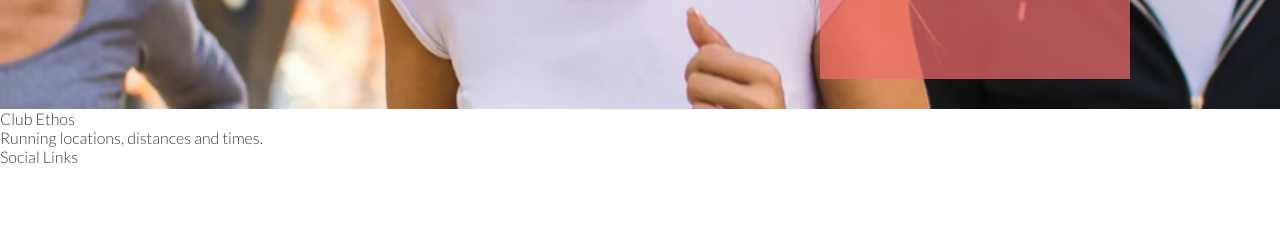
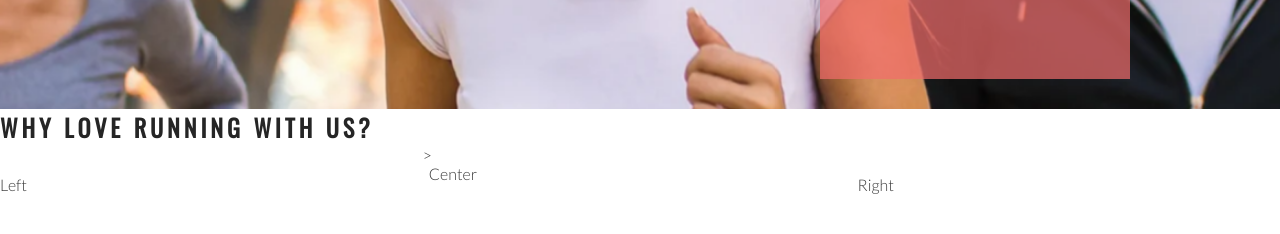
Before and after one commit to allanabailey/love-running, a plain HTML site: page index.html in a window 1280 px wide. Shown: the part 566-800 px from the top of the page. Drawn offline with nearby package versions, Linux system fonts and the light colour scheme.

Commit message:
Add basic club ethos structure

```diff
--- a/assets/css/style.css
+++ b/assets/css/style.css
@@ -23,6 +23,7 @@
 #logo {
     float: left;
     font-size: 280%;
+    margin-left: 30px;
 }
 
 #menu {
@@ -100,3 +101,25 @@
     right: 150px;
     position: absolute;
 }
+
+/* Club Ethos */
+#club-ethos {
+    height: 600px;
+}
+
+#left-about {
+    padding-top: 30px;
+    width: 33%;
+    float: left;
+}
+
+#right-about {
+    padding-top: 30px;
+    width: 33%;
+    float: right;
+}
+
+#center-about {
+    width: 33%;
+    margin: 0 auto;
+}
--- a/index.html
+++ b/index.html
@@ -36,8 +36,11 @@
             <h3>Dublin Docklands & Phoenix Park</h3>
         </div>
     </section>
-    <section>
-        Club Ethos
+    <section id="club-ethos">
+        <h1>Why Love Running With Us?</h1>>
+        <div id="left-about">Left</div>
+        <div id="right-about">Right</div>
+        <div id="center-about">Center</div>
     </section>
     <section>
         Running locations, distances and times.
```
